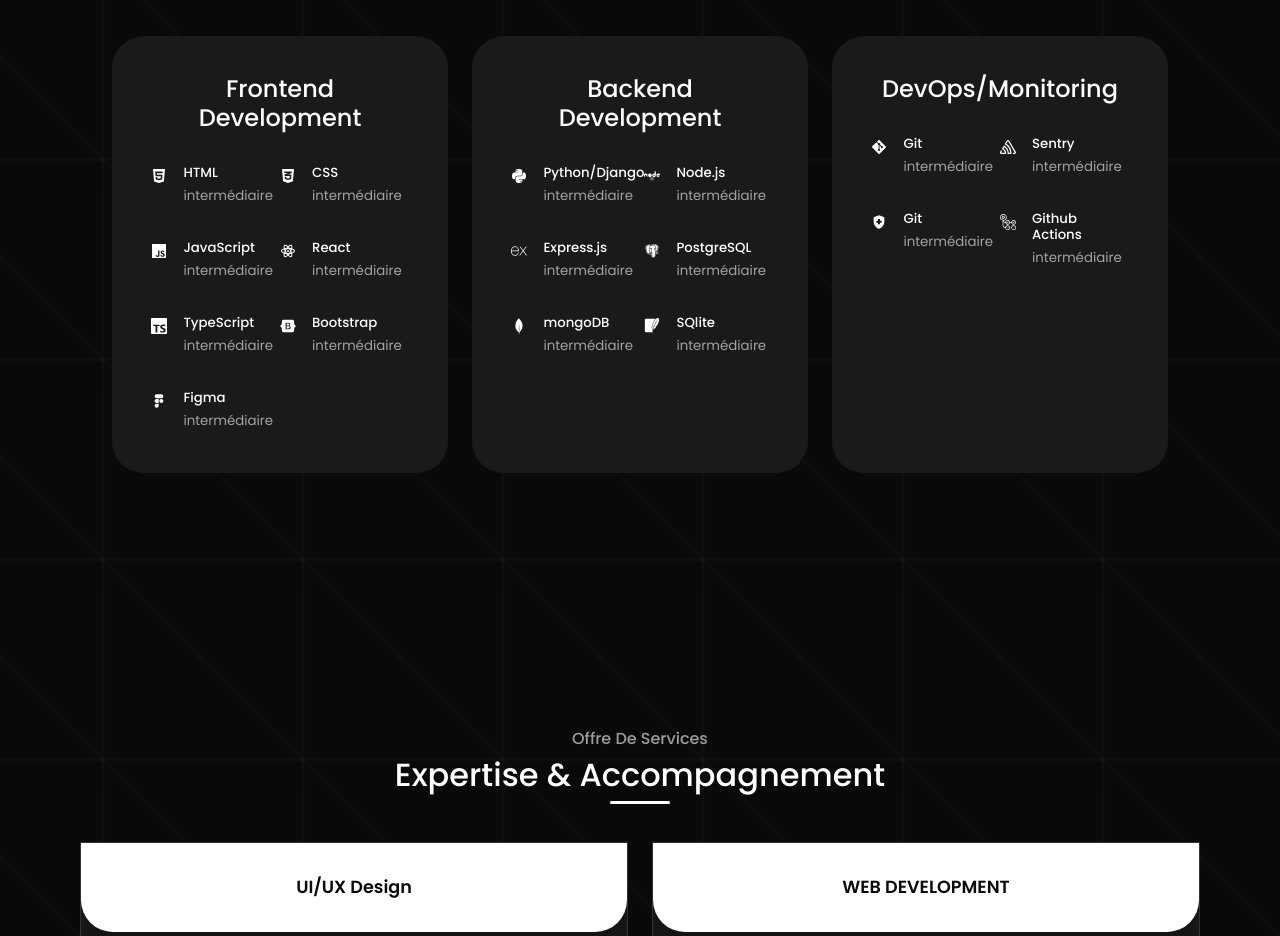
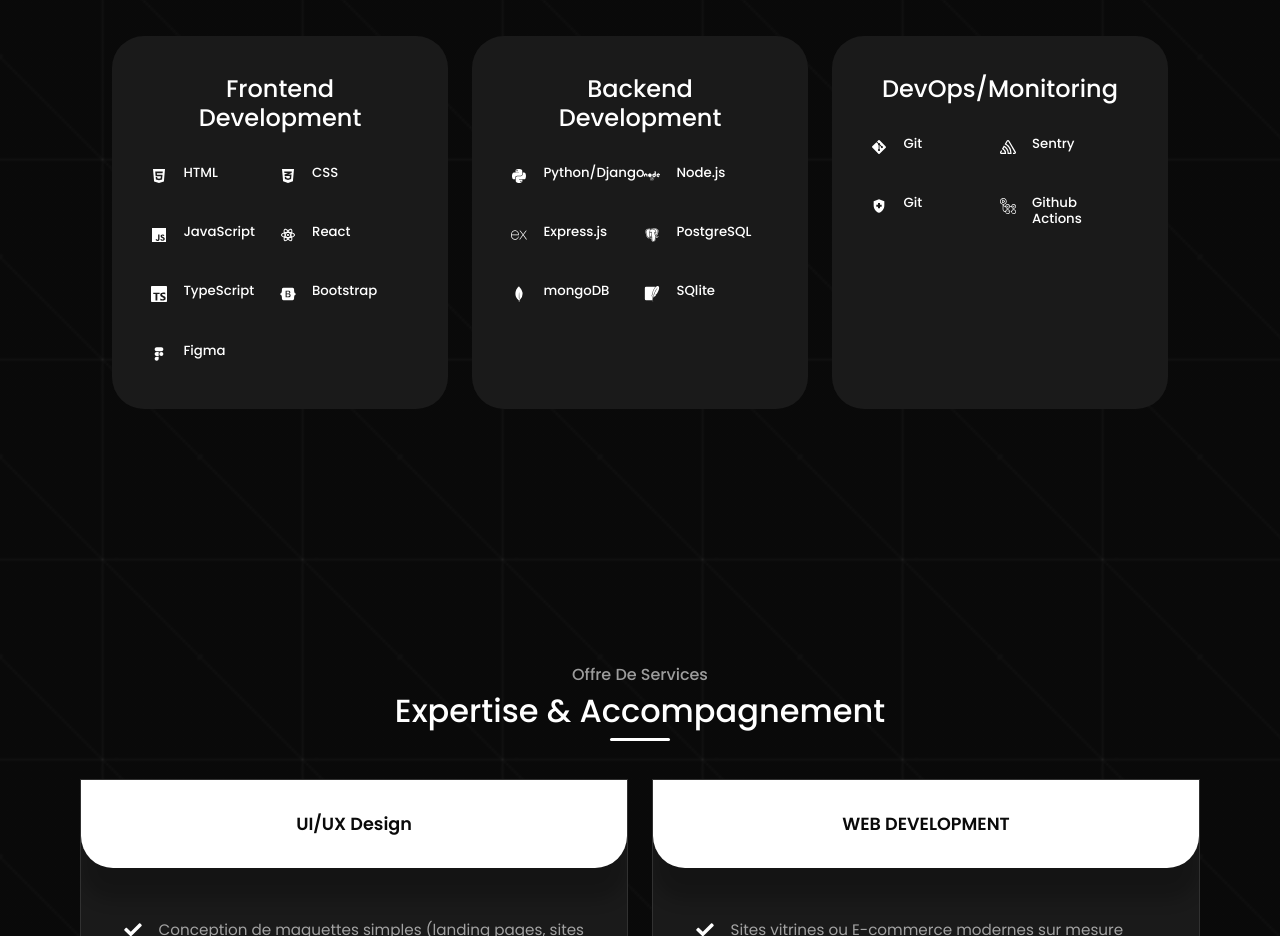
Before and after one commit to Hani19000/Portfolio-Hani, a React (Vite) app in the folder frontend/: page / in a window 1280 px wide. Shown: the part 3343-4279 px from the top of the page. Built offline with nearby package versions, Linux system fonts and the light colour scheme; no server answers.

Commit message:
mise a jours

```diff
--- a/frontend/src/Data/ExperiencesItems.tsx
+++ b/frontend/src/Data/ExperiencesItems.tsx
@@ -19,7 +19,6 @@ type ProjectCategory = "frontend" | "backend" | "devops";
 export interface ExperienceItem {
   icon: ReactNode;
   title: string;
-  description: string;
   type: ProjectCategory;
 }
 
@@ -28,43 +27,36 @@ const experienceItems: ExperienceItem[] = [
   {
     icon: <IoLogoHtml5 />,
     title: "HTML",
-    description: "intermédiaire",
     type: "frontend",
   },
   {
     icon: <FaCss3Alt />,
     title: "CSS",
-    description: "intermédiaire",
     type: "frontend",
   },
   {
     icon: <IoLogoJavascript />,
     title: "JavaScript",
-    description: "intermédiaire",
     type: "frontend",
   },
   {
     icon: <RiReactjsLine />,
     title: "React",
-    description: "intermédiaire",
     type: "frontend",
   },
   {
     icon: <SiTypescript />,
     title: "TypeScript",
-    description: "intermédiaire",
     type: "frontend",
   },
   {
     icon: <FaBootstrap />,
     title: "Bootstrap",
-    description: "intermédiaire",
     type: "frontend",
   },
   {
     icon: <CgFigma />,
     title: "Figma",
-    description: "intermédiaire",
     type: "frontend",
   },
 
@@ -72,37 +64,31 @@ const experienceItems: ExperienceItem[] = [
   {
     icon: <FaPython />,
     title: "Python/Django",
-    description: "intermédiaire",
     type: "backend",
   },
   {
     icon: <FaNode />,
     title: "Node.js",
-    description: "intermédiaire",
     type: "backend",
   },
   {
     icon: <SiExpress />,
     title: "Express.js",
-    description: "intermédiaire",
     type: "backend",
   },
   {
     icon: <BiLogoPostgresql />,
     title: "PostgreSQL",
-    description: "intermédiaire",
     type: "backend",
   },
   {
     icon: <SiMongodb />,
     title: "mongoDB",
-    description: "intermédiaire",
     type: "backend",
   },
   {
     icon: <SiSqlite />,
     title: "SQlite",
-    description: "intermédiaire",
     type: "backend",
   },
 
@@ -110,25 +96,21 @@ const experienceItems: ExperienceItem[] = [
   {
     icon: <FaGitAlt />,
     title: "Git",
-    description: "intermédiaire",
     type: "devops",
   },
   {
     icon: <SiSentry />,
     title: "Sentry",
-    description: "intermédiaire",
     type: "devops",
   },
   {
     icon: <MdHealthAndSafety />,
     title: "Git",
-    description: "intermédiaire",
     type: "devops",
   },
   {
     icon: <SiGithubactions />,
     title: "Github Actions",
-    description: "intermédiaire",
     type: "devops",
   },
 ];
--- a/frontend/src/components/experience/ExperienceCards.tsx
+++ b/frontend/src/components/experience/ExperienceCards.tsx
@@ -13,10 +13,7 @@ const ExperienceCards: React.FC<ExperienceCardsProps> = ({ type }) => {
         .map((item: ExperienceItem, index: number) => (
           <article className="experience__details" key={index}>
             <span className="experience__details-icon">{item.icon}</span>
-            <div>
-              <h5>{item.title}</h5>
-              <small className="text-light">{item.description}</small>
-            </div>
+            <h5>{item.title}</h5>
           </article>
         ))}
     </>
```
